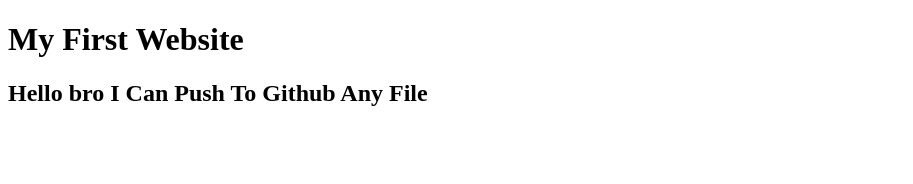
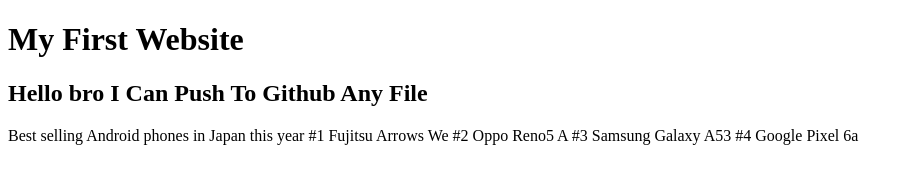
Before and after one commit to rkbabu77/My-First-Website, a plain HTML site: page index.html in a window 1280 px wide. Shown: the whole page, without its empty margins (0-913 px from the left). Drawn offline with Linux system fonts and the light colour scheme.

Commit message:
learned git push

```diff
--- a/index.html
+++ b/index.html
@@ -9,5 +9,11 @@
 <body>
     <h1>My First Website</h1>
     <h2>Hello bro I Can Push To Github Any File</h2>
+    <p>Best selling Android phones in Japan this year
+
+        #1 Fujitsu Arrows We
+        #2 Oppo Reno5 A
+        #3 Samsung Galaxy A53
+        #4 Google Pixel 6a</p>
 </body>
 </html>
```
